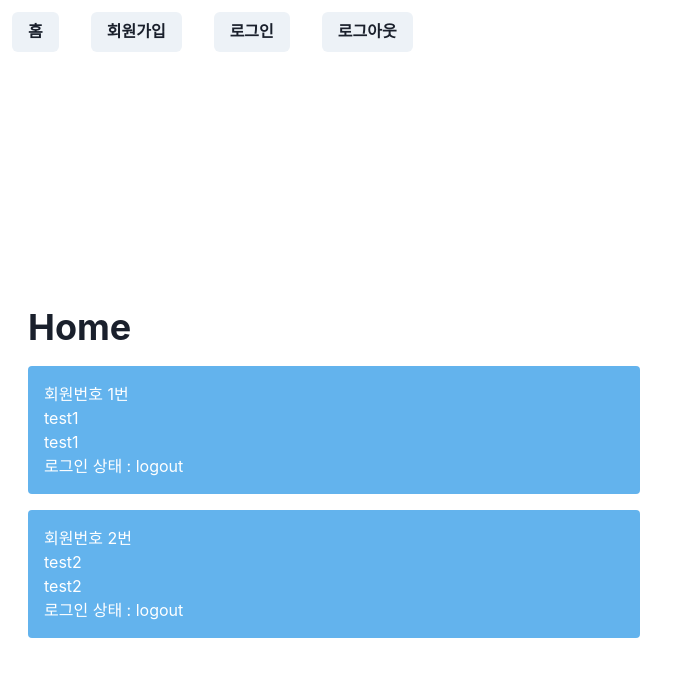
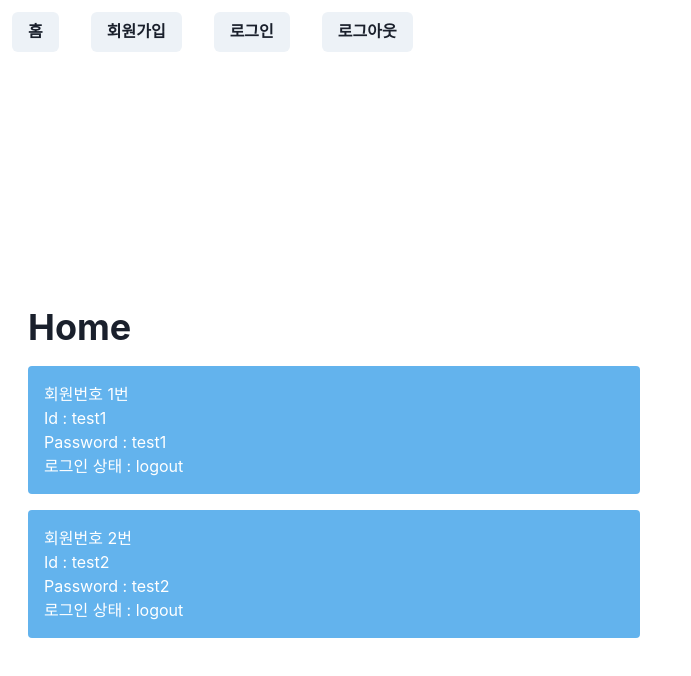
Before and after one commit to zerosial/React-Redux-ChakraUI_Account, a React (Vite) app: page / in a window 1280 px wide. Shown: the top 676 px of the page, without its empty margins (0-691 px from the left). Built offline with nearby package versions, Linux system fonts and the light colour scheme.

Commit message:
refactor: home 리팩토링

```diff
--- /dev/null
+++ b/src/components/UserInfoBox.tsx
@@ -0,0 +1,30 @@
+import { Box, Text } from "@chakra-ui/react"
+import { AccountState } from "../features/account/AccountSlice"
+
+interface UserInfoBoxProps {
+  account: AccountState
+  index: number
+}
+
+const UserInfoBox = ({ account, index }: UserInfoBoxProps) => {
+  const { id, password, status } = account
+
+  return (
+    <Box
+      key={index}
+      bg="blue.300"
+      w="50%"
+      p={4}
+      color="white"
+      mb={4}
+      borderRadius={4}
+    >
+      <Text>회원번호 {index + 1}번</Text>
+      <Text>Id : {id}</Text>
+      <Text>Password : {password}</Text>
+      <Text>로그인 상태 : {status}</Text>
+    </Box>
+  )
+}
+
+export default UserInfoBox
--- a/src/pages/Home.tsx
+++ b/src/pages/Home.tsx
@@ -1,27 +1,15 @@
-import { Box, Container, Heading, Text } from "@chakra-ui/react"
+import { Container, Heading } from "@chakra-ui/react"
 import { useAppSelector } from "../app/hooks"
 import { AccountState, selectAccounts } from "../features/account/AccountSlice"
+import UserInfoBox from "../components/UserInfoBox"
 
 const Home = () => {
   const account: any = useAppSelector(selectAccounts)
   return (
     <Container maxW={"100%"} p={"16px"}>
       <Heading mb={4}>Home</Heading>
-      {account.map((user: AccountState, index: number) => (
-        <Box
-          key={index}
-          bg="blue.300"
-          w="50%"
-          p={4}
-          color="white"
-          mb={4}
-          borderRadius={4}
-        >
-          <Text>회원번호 {index + 1}번</Text>
-          <Text>{user.id}</Text>
-          <Text>{user.password}</Text>
-          <Text>로그인 상태 : {user.status}</Text>
-        </Box>
+      {account.map((account: AccountState, index: number) => (
+        <UserInfoBox account={account} index={index} />
       ))}
     </Container>
   )
```
